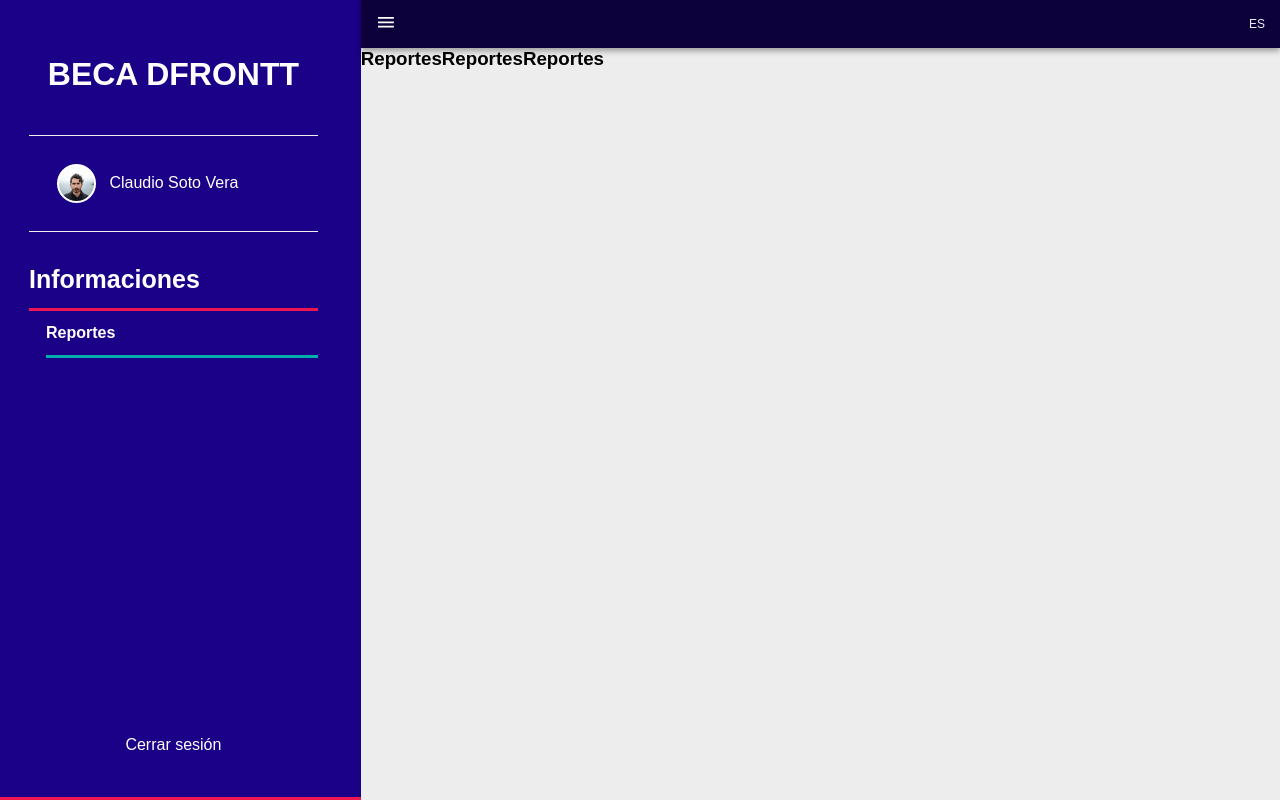
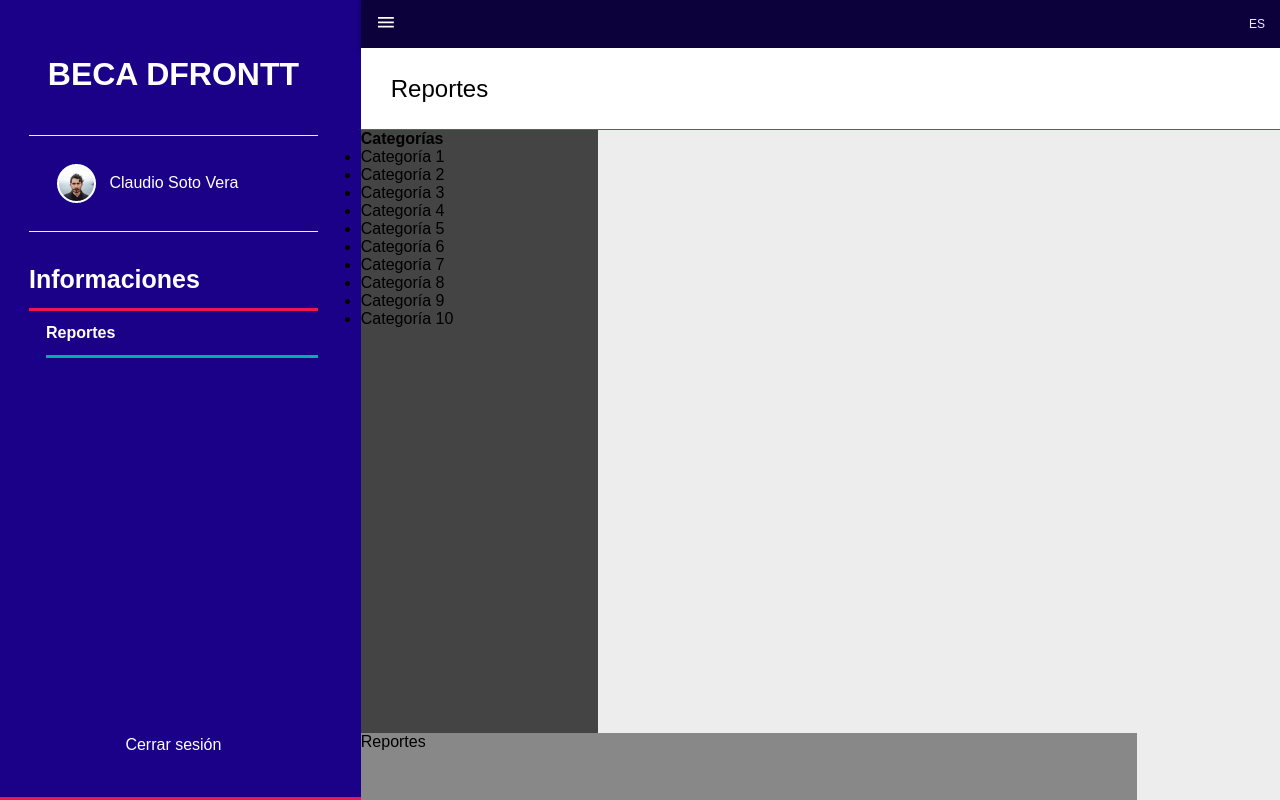
Before and after one commit to user0able/FormacionGeneral4, a plain HTML site: page reportes.html in a window 1280 px wide. Shown: the top 800 px of the page. Drawn offline with Linux system fonts and the light colour scheme.

Commit message:
juganding

```diff
--- a/assets/css/admin.css
+++ b/assets/css/admin.css
@@ -103,7 +103,6 @@ body {
 
 .main {
   height: calc(100vh - 48px);
-  display: flex;
 }
 
 .bienvenido-img {
@@ -114,3 +113,30 @@ body {
 }
 
 /* End Dashboard */
+
+.submenu {
+  background-color: #fff;
+  height: 81px;
+  display: flex;
+  align-items: center;
+  font-weight: normal;
+  border-bottom: 1px solid #ed1650;
+}
+
+.submenu h3 {
+  margin-left: 30px;
+  font: normal 24px Arial;
+  color: #000000;
+}
+
+.categories {
+  background-color: #444;
+  width: 237px;
+  height: 603px;
+}
+
+.category-detail {
+  background-color: #888;
+  width: 776px;
+  height: 603px;
+}
--- a/reportes.html
+++ b/reportes.html
@@ -22,9 +22,7 @@
           <h2>Informaciones</h2>
           <ul>
             <li>
-              <a title="Reportes" href="reportes.html">
-                Reportes
-              </a>
+              <a title="Reportes" href="reportes.html"> Reportes </a>
             </li>
           </ul>
         </li>
@@ -47,10 +45,22 @@
           <h3>Reportes</h3>
         </div>
         <div class="categories">
-          <h3>Reportes</h3>
+          <h4>Categorías</h4>
+          <ul>
+            <li>Categoría 1</li>
+            <li>Categoría 2</li>
+            <li>Categoría 3</li>
+            <li>Categoría 4</li>
+            <li>Categoría 5</li>
+            <li>Categoría 6</li>
+            <li>Categoría 7</li>
+            <li>Categoría 8</li>
+            <li>Categoría 9</li>
+            <li>Categoría 10</li>
+          </ul>
         </div>
         <div class="category-detail">
-          <h3>Reportes</h3>
+          <p>Reportes</p>
         </div>
       </div>
     </div>
```
